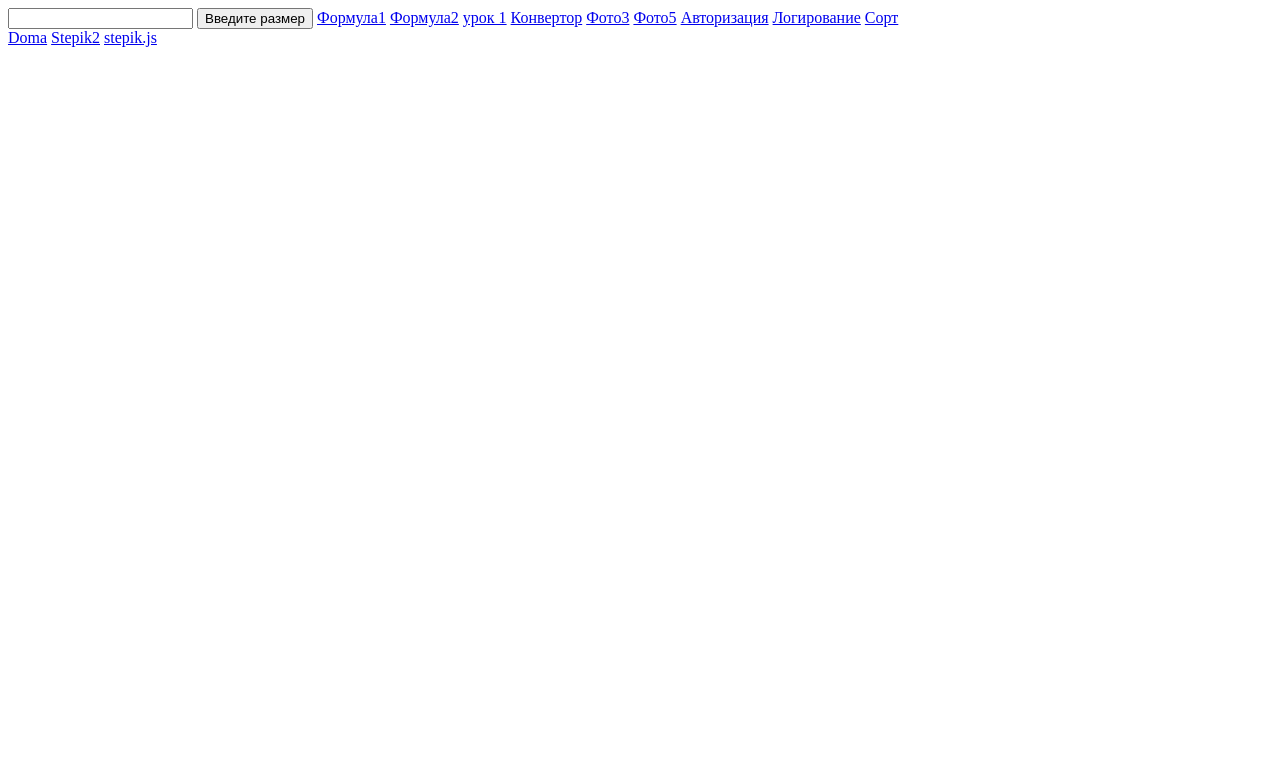
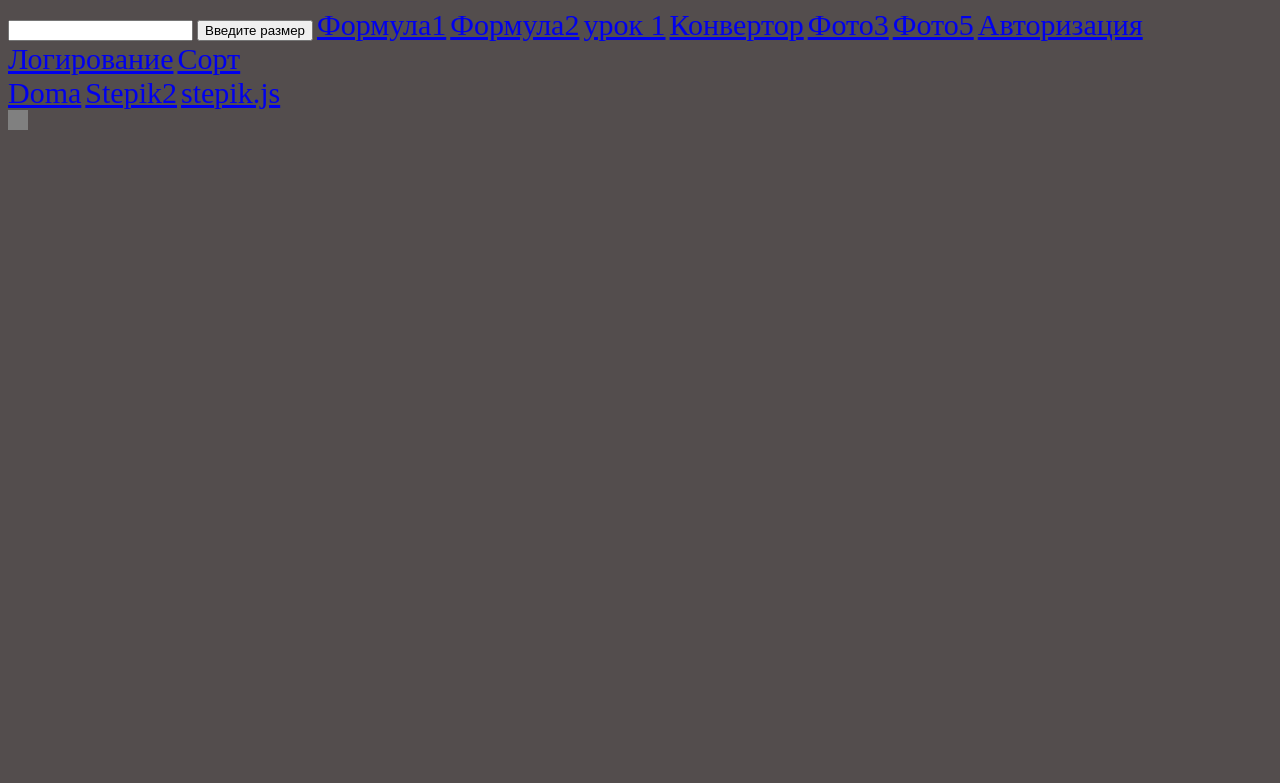
Before and after one commit to Valentin-Kostin/Freza, a PHP site: page / in a window 1280 px wide. Shown: the top 783 px of the page. Run offline with PHP 8.4, Linux system fonts and the light colour scheme; data that the repository does not hold is empty.

```diff
--- a/index.php
+++ b/index.php
@@ -1,7 +1,7 @@
 <html>
     <head>
         <meta charset="UTF-8">
-		<link href="style.css" rel="stylesheet" type="text/css">
+		<link href="style.css" rel="stylesheet">
         <title>pricol</title>
     </head>
     <body>
--- a/style.css
+++ b/style.css
@@ -1,13 +1,24 @@
 table
 {
-	border-collapse: collapse;
-	border: 1px solid grey;
+	/*border-collapse: collapse;*/
+	border: 10px solid grey;
 
 
 }
 
 td
 {
-	height: 9px;
-	width: 7px;
+	height: 19px;
+	width: 17px;
 }
+
+body
+{
+	background: rgb(83, 77, 77);
+
+}
+
+a
+{
+	font-size: 30px;
+}
```
